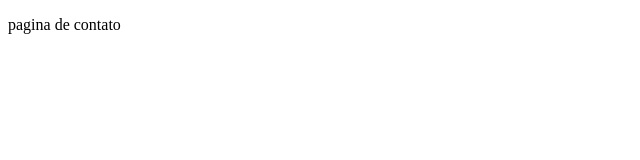
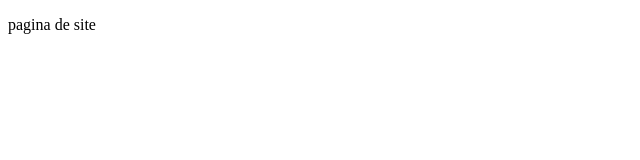
Before and after one commit to Gsaavedra-sa/git-iniciante, a plain HTML site: page contato.html in a window 1280 px wide. Shown: the full height of the page, 0-640 px from the left. Drawn offline with Linux system fonts and the light colour scheme.

Commit message:
alteração final da pagina de contato close#2

```diff
--- a/contato.html
+++ b/contato.html
@@ -7,6 +7,6 @@
     <title>Document</title>
 </head>
 <body>
-    <p>pagina de contato</p>
+    <p>pagina de site</p>
 </body>
 </html>
```
